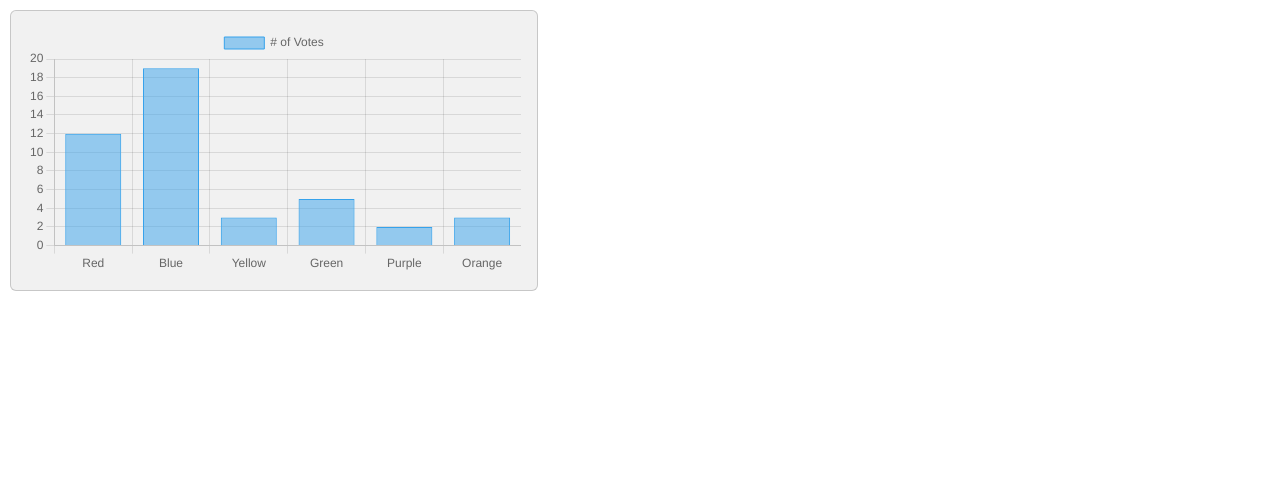
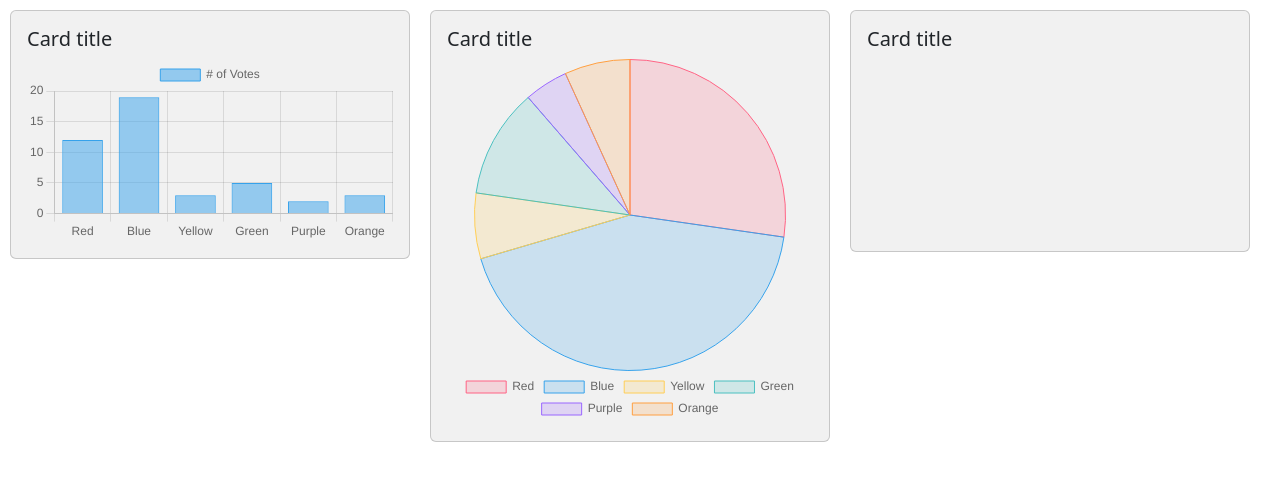
Before and after one commit to cliffamadeus/charts, a plain HTML site: page index.html in a window 1280 px wide. Drawn offline with nearby package versions, Linux system fonts and the light colour scheme.

Commit message:
Added pie chart

```diff
--- a/index.html
+++ b/index.html
@@ -15,46 +15,64 @@
 
       .flex-container > div {
         background-color: #f1f1f1;
-        width:100%;
+        width:33.33%;
+        height:33.33%;
         margin: 10px;
         line-height: 75px;
         font-size: 30px;
       }
+
     </style>
   </head>
 <body>
 
     <div class="flex-container">
-      <div class="card" style="width: 33rem;">
+      <!--BarChart-->
+      <div class="card" style="width: 25rem;">
         <div class="card-body">
+          <h5 class="card-title">Card title</h5>
           <canvas id="myChart"></canvas>
-
         </div>
       </div>
+
+      <div class="card" style="width: 25rem;">
+        <div class="card-body">
+          <h5 class="card-title">Card title</h5>
+          <canvas id="pieChart"></canvas>
+        </div>
+      </div>
+
+      <div class="card" style="width: 25rem;">
+        <div class="card-body">
+          <h5 class="card-title">Card title</h5>
+          <canvas id="pieChart"></canvas>
+        </div>
+      </div>
+
+
+
     </div>
 
+
 <script>
-const ctx = document.getElementById('myChart');
+const barCtx = document.getElementById('myChart');
+const pieCtx = document.getElementById('pieChart');
 
 fetch('data.json')
-   //Response
   .then(response => {
     if (!response.ok) {
       throw new Error('Network response was not ok ' + response.statusText);
     }
     return response.json();
   })
-
-  //Fetch create data object
   .then(data => {
-    new Chart(ctx, {
+    // Create the bar chart
+    new Chart(barCtx, {
       type: 'bar',
       data: {
         labels: ['Red', 'Blue', 'Yellow', 'Green', 'Purple', 'Orange'],
         datasets: [{
           label: '# of Votes',
-
-          //Data object
           data: data.data,
           borderWidth: 1
         }]
@@ -67,6 +85,51 @@ fetch('data.json')
         }
       }
     });
+
+    // Create the pie chart
+    new Chart(pieCtx, {
+      type: 'pie',
+      data: {
+        labels: ['Red', 'Blue', 'Yellow', 'Green', 'Purple', 'Orange'],
+        datasets: [{
+          label: '# of Votes',
+          data: data.data,
+          backgroundColor: [
+            'rgba(255, 99, 132, 0.2)',
+            'rgba(54, 162, 235, 0.2)',
+            'rgba(255, 206, 86, 0.2)',
+            'rgba(75, 192, 192, 0.2)',
+            'rgba(153, 102, 255, 0.2)',
+            'rgba(255, 159, 64, 0.2)',
+          ],
+          borderColor: [
+            'rgba(255, 99, 132, 1)',
+            'rgba(54, 162, 235, 1)',
+            'rgba(255, 206, 86, 1)',
+            'rgba(75, 192, 192, 1)',
+            'rgba(153, 102, 255, 1)',
+            'rgba(255, 159, 64, 1)',
+          ],
+          borderWidth: 1
+        }]
+      },
+      options: {
+        responsive: true,
+
+        plugins: {
+          legend: {
+            position: 'bottom',
+          },
+          tooltip: {
+            callbacks: {
+              label: function(tooltipItem) {
+                return tooltipItem.label + ': ' + tooltipItem.raw;
+              }
+            }
+          }
+        }
+      }
+    });
   })
   .catch(error => {
     console.error('There has been a problem with your fetch operation:', error);
```
